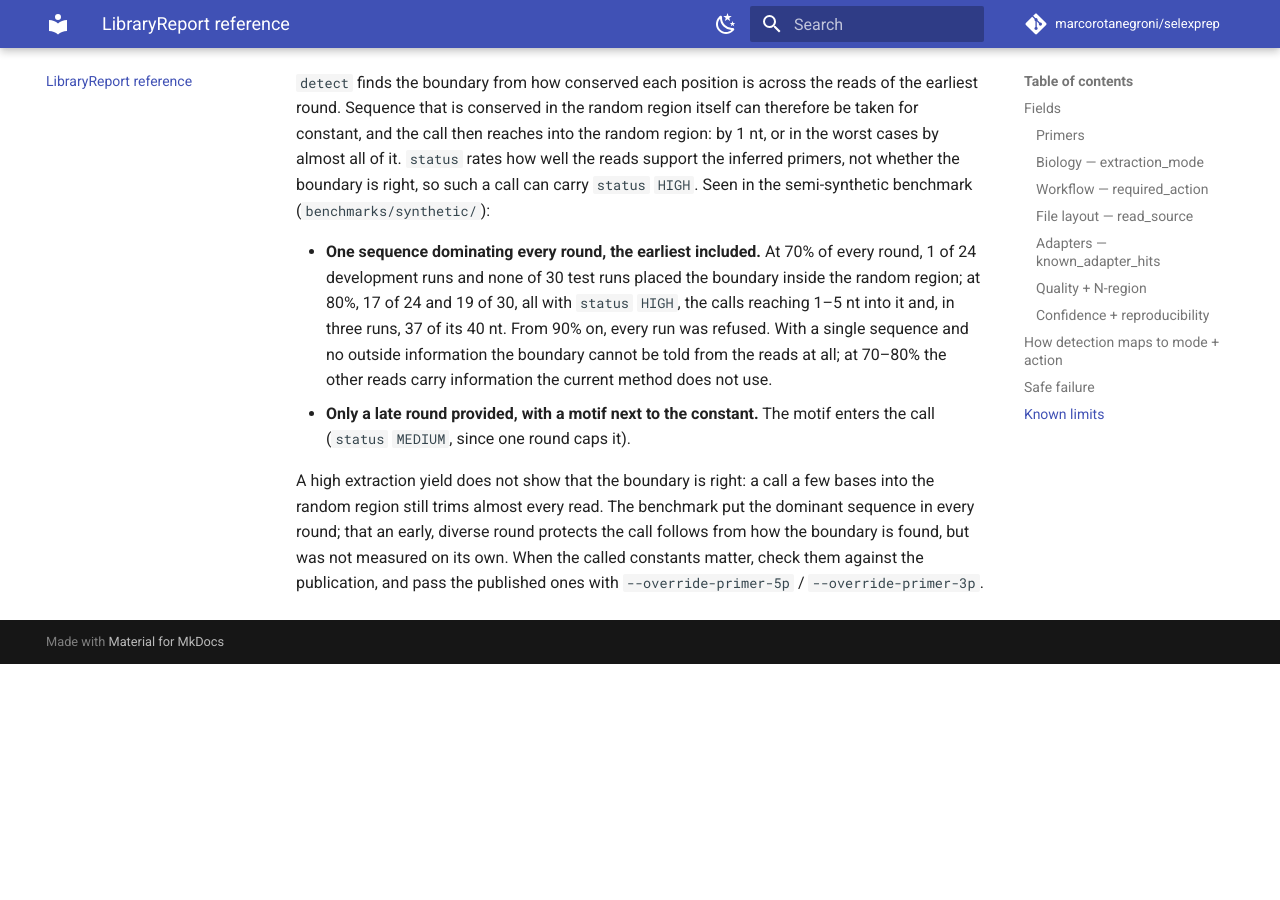
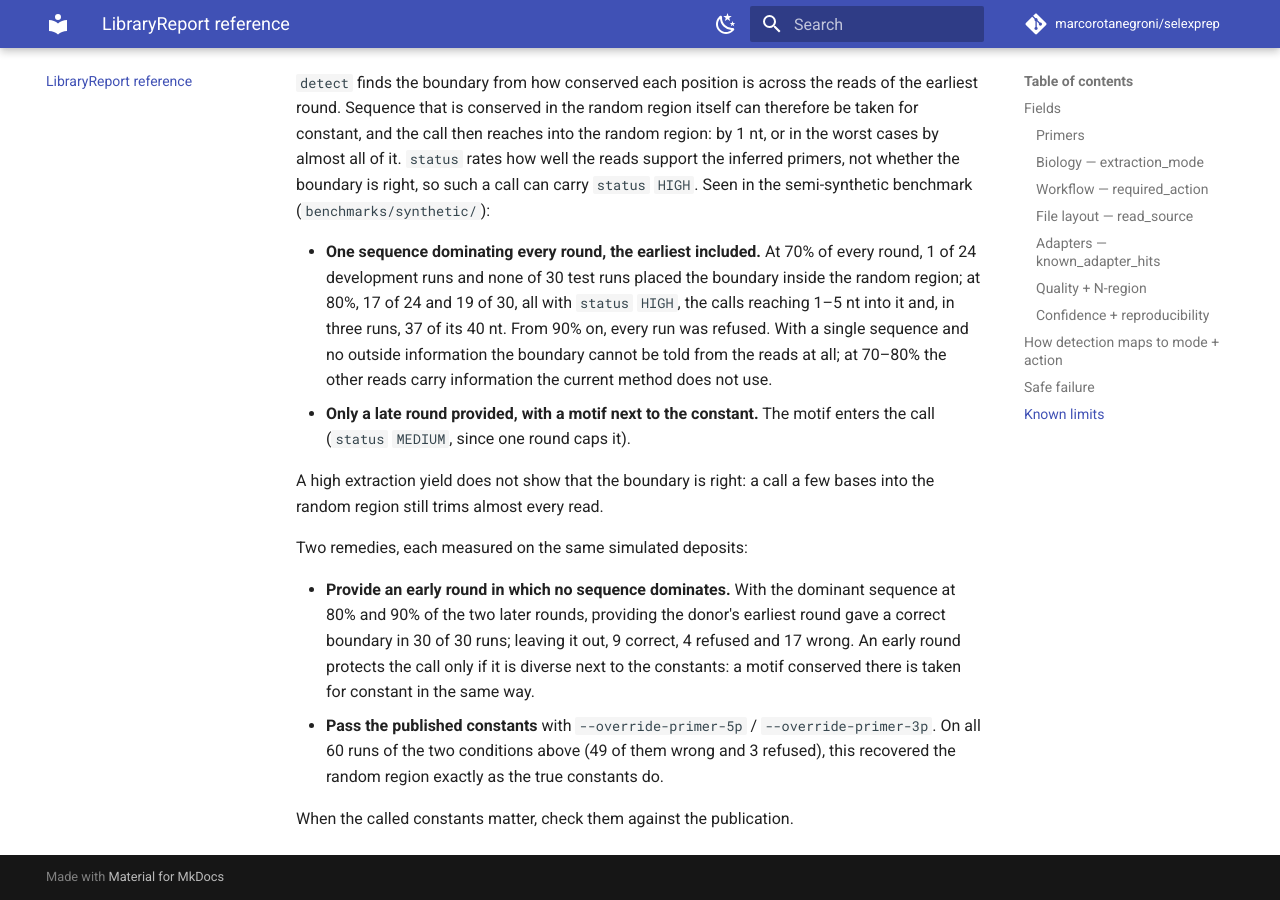
Before and after one commit to marcorotanegroni/selexprep, an MkDocs documentation site: the page built from docs/library-report.md, in a window 1280 px wide and 900 px high, scrolled down 2704 px. Built offline with MkDocs 1.6.1 and Material for MkDocs 9.7.7, drawn with Linux system fonts in a browser that asks for light colours; comment, search, counter and statistics services are not loaded; before the commit the page ends 3368 px from its top, so only the background shows below that.

Commit message:
synthetic benchmark: post-test results (overrides equal the oracle; an early round protects the call)

```diff
--- a/docs/library-report.md
+++ b/docs/library-report.md
@@ -100,8 +100,19 @@ benchmark (`benchmarks/synthetic/`):
   enters the call (`status` `MEDIUM`, since one round caps it).
 
 A high extraction yield does not show that the boundary is right: a call a few
-bases into the random region still trims almost every read. The benchmark put
-the dominant sequence in every round; that an early, diverse round protects the
-call follows from how the boundary is found, but was not measured on its own.
-When the called constants matter, check them against the publication, and pass
-the published ones with `--override-primer-5p` / `--override-primer-3p`.
+bases into the random region still trims almost every read.
+
+Two remedies, each measured on the same simulated deposits:
+
+- **Provide an early round in which no sequence dominates.** With the dominant
+  sequence at 80% and 90% of the two later rounds, providing the donor's
+  earliest round gave a correct boundary in 30 of 30 runs; leaving it out, 9
+  correct, 4 refused and 17 wrong. An early round protects the call only if it
+  is diverse next to the constants: a motif conserved there is taken for
+  constant in the same way.
+- **Pass the published constants** with `--override-primer-5p` /
+  `--override-primer-3p`. On all 60 runs of the two conditions above (49 of
+  them wrong and 3 refused), this recovered the random region exactly as the
+  true constants do.
+
+When the called constants matter, check them against the publication.
```
Also changed, not shown: benchmarks/synthetic/DESIGN.md (+28 -0 lines), 4 other files.
